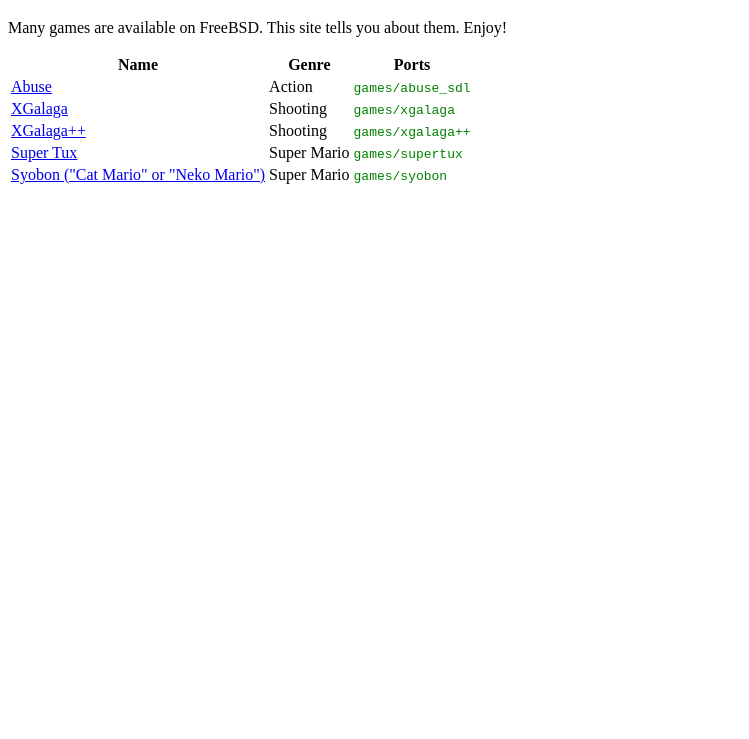
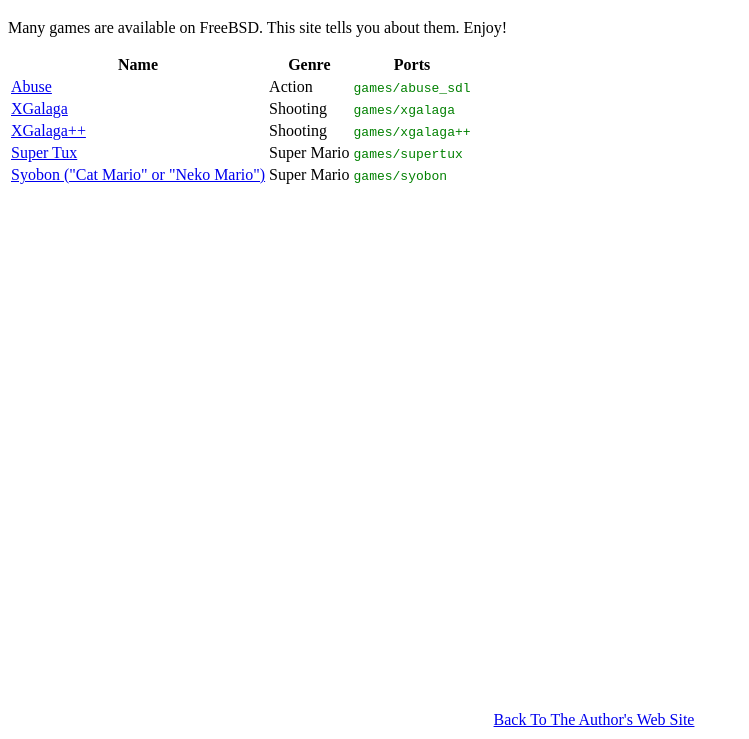
Before and after one commit to SumiTomohiko/GamesOnFreeBSD, a plain HTML site: page index.html in a window 1280 px wide. Shown: the part 61-800 px from the top of the page, without its empty margins (0-749 px from the left). Drawn offline with Linux system fonts and the light colour scheme.

Commit message:
Added footer to index.html.

```diff
--- a/default.css
+++ b/default.css
@@ -4,6 +4,14 @@ span.ports {
     font-family: monospace;
 }
 
+footer {
+    bottom: 0px;
+    padding: 10px;
+    position: absolute;
+    text-align: center;
+    width: 90%;
+}
+
 /**
  * vim: tabstop=4 shiftwidth=4 expandtab softtabstop=4
  */
--- a/index.html
+++ b/index.html
@@ -38,6 +38,11 @@
       <td>Super Mario</td>
       <td><span class="ports">games/syobon</span></td>
     </tr>
+    <footer>
+      <a href="http://neko-daisuki.ddo.jp/~SumiTomohiko/index.html">
+        Back To The Author's Web Site
+      </a>
+    </footer>
   </tbody>
 </table>
 </body>
```
